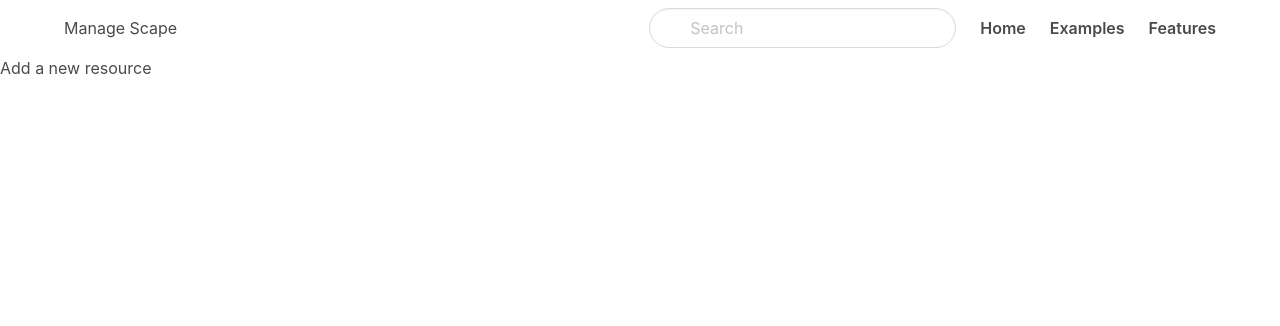
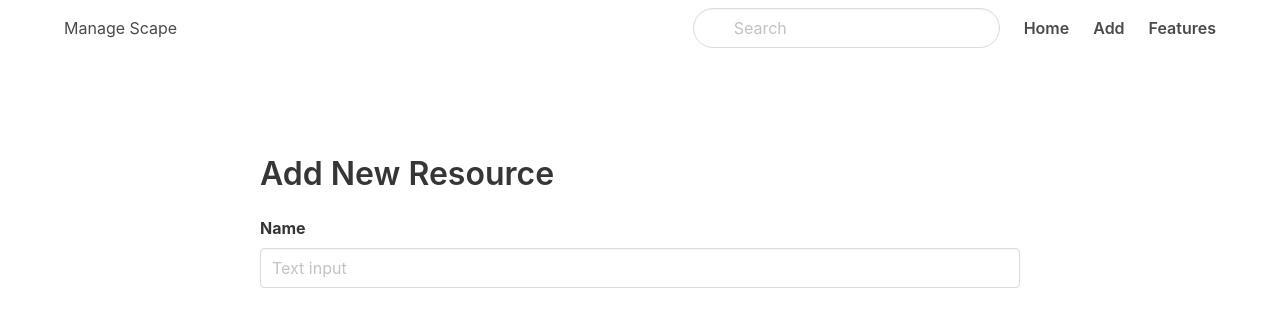
Before and after one commit to karishmashuklaa/manage-scape, a Next.js app: page /resources/new in a window 1280 px wide. Shown: the top 326 px of the page. Built offline with nearby package versions, Linux system fonts and the light colour scheme.

Commit message:
Resources

```diff
--- a/components/Navbar.js
+++ b/components/Navbar.js
@@ -30,15 +30,15 @@
                 </div>
               </div>
 
-              <Link href="/resources/new">
+              <Link href="/">
               <a className="navbar-item is-size-6 has-text-weight-semibold">
                 Home
               </a>
               </Link>
 
-              <Link href="/">
+              <Link href="/resources/new">
               <a className="navbar-item is-size-6 has-text-weight-semibold">
-                Examples
+                Add
               </a>
               </Link>
 
--- a/pages/resources/new.js
+++ b/pages/resources/new.js
@@ -3,9 +3,23 @@
 const CreateResource = () => {
     return (
        <Layout>
-           <div>
-               Add a new resource
-           </div>
+      <div className="container">
+        <div className="columns">
+          <div className="column is-8 is-offset-2">
+            <div className="resource-form">
+              <h1 className="title">Add New Resource</h1>
+              <form>
+                <div className="field">
+                  <label className="label">Name</label>
+                  <div className="control">
+                    <input className="input" type="text" placeholder="Text input" />
+                  </div>
+                </div>
+              </form>
+            </div>
+          </div>
+        </div>
+        </div>
        </Layout>
     )
 }
--- a/styles/globals.css
+++ b/styles/globals.css
@@ -14,3 +14,7 @@
 * {
   box-sizing: border-box;
 }
+
+.resource-form {
+  margin-top: 100px;
+}
```
